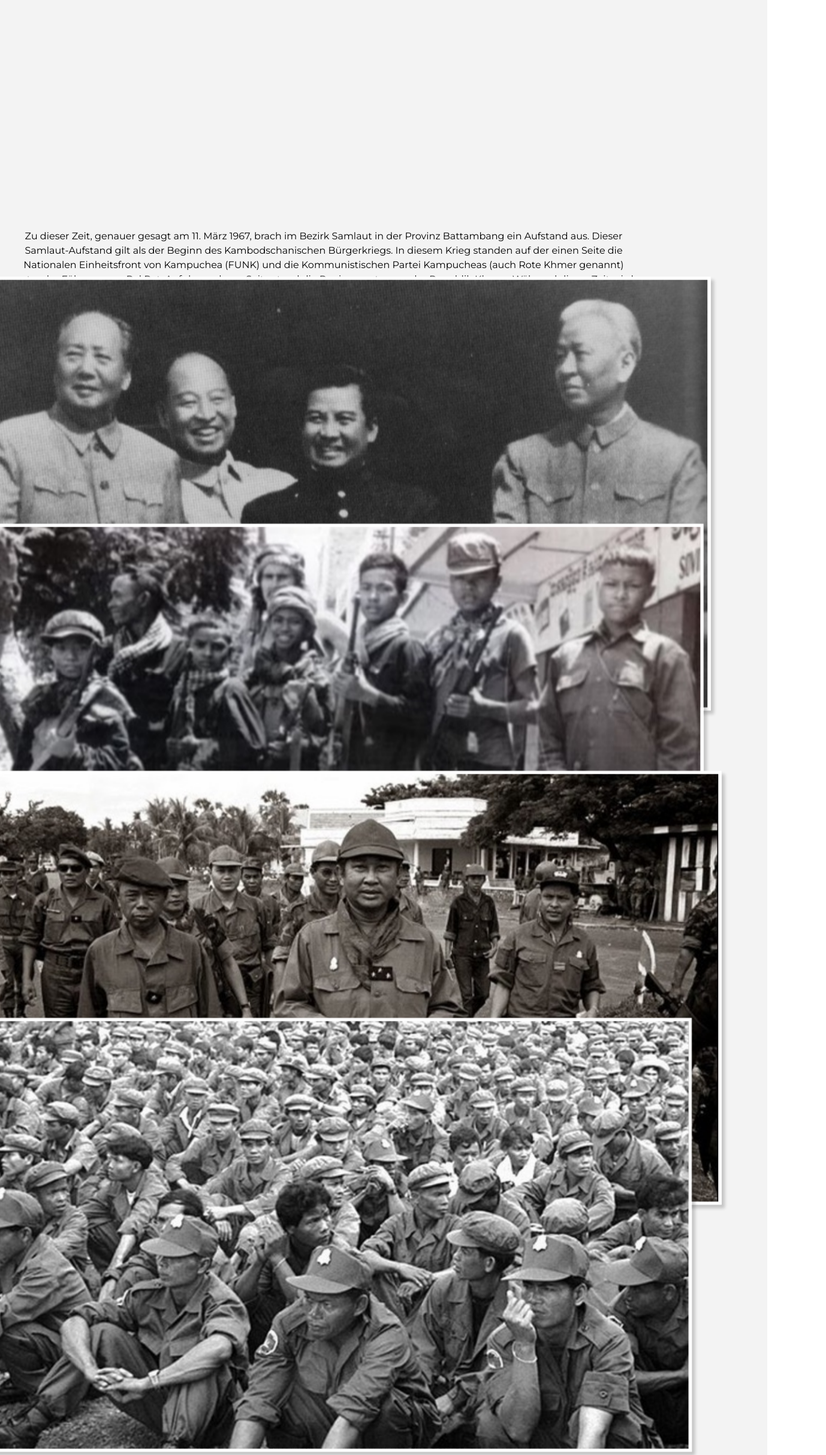
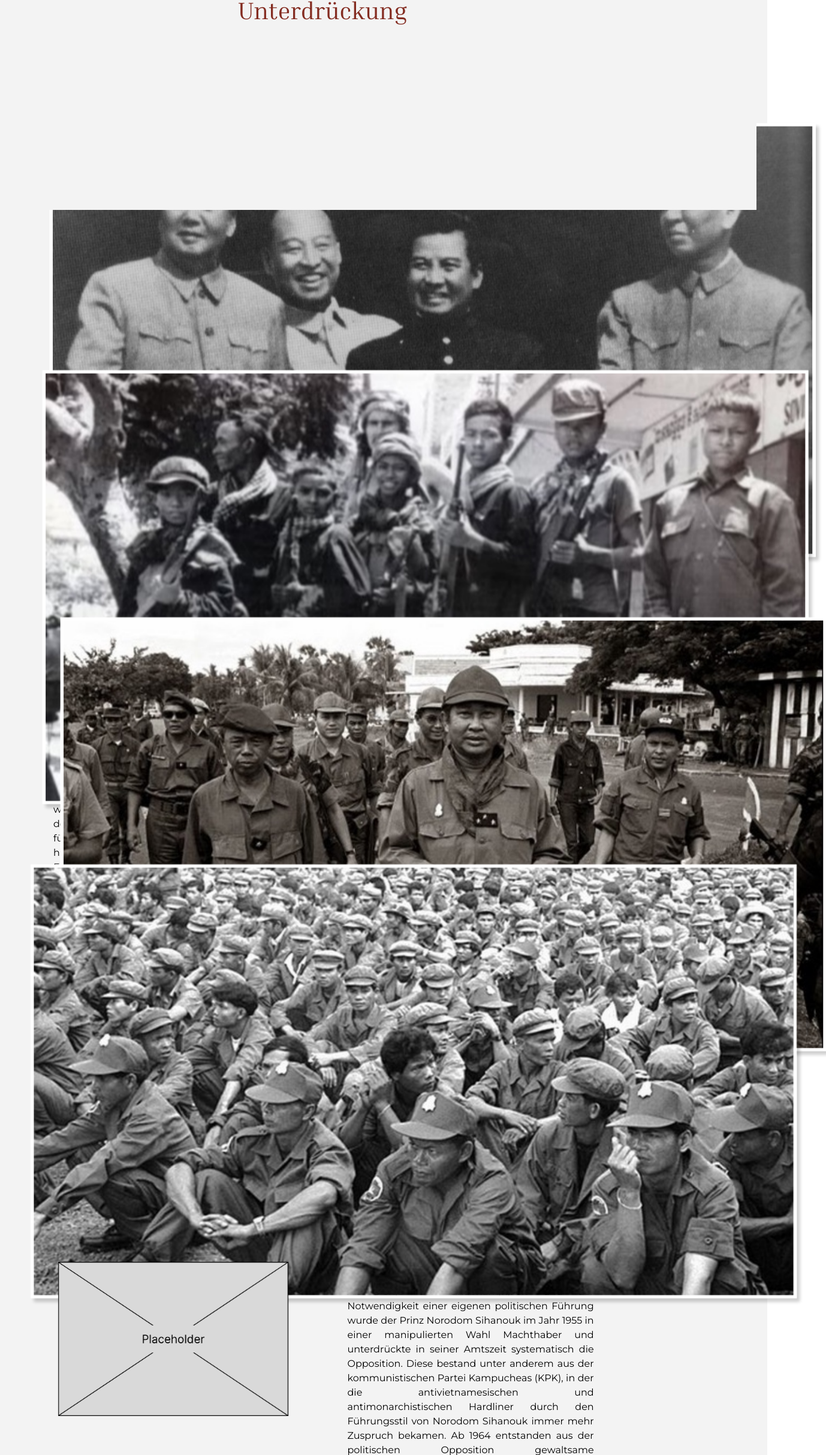
Before and after one commit to carlobeckmann2602/digital-storytelling-, a React (Vite) app: page / in a window 1280 px wide. Shown: the part 6424-8850 px from the top of the page at 60% size, 1378 px wide, since content can reach past the window. Built offline with nearby package versions, Linux system fonts and the light colour scheme.

Commit message:
refactor HistorcialBackground: Adapt texts

```diff
--- a/src/components/chapter/HistoricalBackground/HistoricalBackground.module.scss
+++ b/src/components/chapter/HistoricalBackground/HistoricalBackground.module.scss
@@ -6,6 +6,75 @@
 
 .section {
   display: flex;
-  align-items: center;
-  gap: 5%;
+  flex-direction: row;
+  justify-content: space-between;
+  gap: 10%;
+  padding: 0 7%;
+
+  &.leftAlign {
+    justify-content: flex-start;
+
+    // p {
+    //   width: 40%;
+    //   text-align: justify;
+    // }
+  }
+
+  &.rightAlign {
+    justify-content: flex-end;
+
+    p {
+      width: 40%;
+      text-align: justify;
+    }
+  }
+
+  .imgS {
+    width: 400px;
+  }
+
+  .imgM {
+    width: 500px;
+  }
 }
+
+.sectionColumn {
+  display: flex;
+  flex-direction: column;
+  justify-content: center;
+
+  .headerText {
+    justify-self: center;
+    font-family: 'InriaSerif-Bold';
+    font-size: 1.5em;
+    margin: 0;
+  }
+
+  .text {
+    text-align: justify;
+  }
+}
+
+.sectionColumn2 {
+  display: flex;
+  flex-direction: column;
+  justify-content: flex-start;
+
+  .headerText {
+    justify-self: center;
+    font-family: 'InriaSerif-Bold';
+    font-size: 1.5em;
+    margin: 0;
+  }
+
+  .text {
+    text-align: justify;
+  }
+}
+
+.highlight {
+  justify-self: center;
+  padding: 100px 300px;
+  font-family: 'InriaSerif-Bold';
+  font-size: 1.5em;
+}
--- a/src/components/chapter/HistoricalBackground/HistoricalBackground.tsx
+++ b/src/components/chapter/HistoricalBackground/HistoricalBackground.tsx
@@ -3,11 +3,14 @@ import classNames from 'classnames'
 import { Chapter, CHAPTERS } from '../../../helpers/constants'
 import useOnScreen from '../../../helpers/useOnScreenHook'
 import classes from './HistoricalBackground.module.scss'
+import * as language from './HistoricalBackground_lang'
 import TestImage from '@/assets/img/template-1.jpg'
+import PlaceholderImage from '@/assets/img/Placeholder.png'
 import khmerRouge from '@/assets/img/HistoricalBackground_Khmer-Rouge-Guerrilla-soldiers.jpg'
 import LonNol from '@/assets/img/HistoricalBackground_Lon-Nol-courtesy-of-mekong.jpg'
 import Mao from '@/assets/img/HistoricalBackground_Mao_Sihanouk.jpg'
 import StackingCards from '../../StackingCards/StackingCards'
+import { Parallax } from 'react-scroll-parallax'
 
 interface Props {
   setCurrentChapter: (chapter: Chapter) => void
@@ -37,35 +40,48 @@ const HistoricalBackground = (props: Props) => {
         </div>
       </div>
       <div className='chapter-body-wrapper'>
-        <p>
-          Zu dieser Zeit, genauer gesagt am 11. März 1967, brach im Bezirk Samlaut in der Provinz
-          Battambang ein Aufstand aus. Dieser Samlaut-Aufstand gilt als der Beginn des
-          Kambodschanischen Bürgerkriegs. In diesem Krieg standen auf der einen Seite die Nationalen
-          Einheitsfront von Kampuchea (FUNK) und die Kommunistischen Partei Kampucheas (auch Rote
-          Khmer genannt) unter der Führung von Pol Pot. Auf der anderen Seite stand die
-          Regierungstruppe der Republik Khmer. Während dieser Zeit wird der Prinz Norodom Sihanouk
-          durch den General Lon Nol gestürzt, welcher keiner Partei angehörig war. Während die
-          Städte durch Lon Nols Regierungskräfte kontrolliert wurden, wohin ländliche Gebiete unter
-          Kontrolle der roten Khmer standen.
-        </p>
+        <div className={classNames(classes.section)}>
+          <div
+            style={{ position: 'sticky', top: '500px' }}
+            className={classNames(classes.sectionColumn)}
+          >
+            <p className={classNames(classes.headerText)}>{language.H1_Unabhaengigkeit}</p>
+            <p className={classNames(classes.text)}> {language.T1_Unabhaengigkeit}</p>
+          </div>
           <StackingCards>
             <img src={Mao} alt='Testbild' />
             <img src={khmerRouge} alt='Testbild' />
             <img src={LonNol} alt='Testbild' />
             <img src={TestImage} alt='Testbild' />
           </StackingCards>
-        <div>
-          <p>
-            Von 1969 bis 1973 wurde Kambodscha von den Amerikanern bombardiert, um die Vorsorgewege
-            zu Vietnam zu zerstören. So wurde das Land mit in den Vietnam Krieg hineingezogen. Da
-            die landwirtschaftlichen Flächen zerstört wurden, wandten sich die Menschen auf dem Land
-            von der USA ab und den Roten Khmer zu, von denen sie Hilfe erwarteten. Auch wenn die
-            Amerikaner 1973 abzogen, nahm der Konflikt zwischen den kommunistischen Roten Khmer und
-            der von den Amerikanern unterstützten Regierung weiter zu. Währenddessen hatten manche
-            Kambodschaner jedoch den Eindruck, dass die Roten Khmer sich immer mehr fanatisierten,
-            da sie jedes Friedensangebot sofort ausschlugen und sich nicht im Geringsten um ihre
-            eigenen Verluste oder zivile Opfer der Kämpfe sorgten.
-          </p>
+        </div>
+
+        <div className={classNames(classes.section)}>
+          <Parallax speed={5}>
+            <img src={PlaceholderImage} className={classNames(classes.imgS)} alt='Testbild' />
+          </Parallax>
+          <div className={classNames(classes.sectionColumn)}>
+            <p className={classNames(classes.headerText)}>{language.H2_Prinz}</p>
+            <p className={classNames(classes.text)}> {language.T2_Prinz}</p>
+          </div>
+        </div>
+        <div className={classNames(classes.section)}>
+          <div className={classNames(classes.sectionColumn)}>
+            <p className={classNames(classes.headerText)}>{language.H3_Aufstand}</p>
+            <p className={classNames(classes.text)}> {language.T3_Aufstand}</p>
+          </div>
+          <Parallax speed={5}>
+            <img src={PlaceholderImage} className={classNames(classes.imgS)} alt='Testbild' />
+          </Parallax>
+        </div>
+        <div className={classNames(classes.section)}>
+          <Parallax speed={5}>
+            <img src={PlaceholderImage} className={classNames(classes.imgS)} alt='Testbild' />
+          </Parallax>
+          <div className={classNames(classes.sectionColumn)}>
+            <p className={classNames(classes.headerText)}>{language.H4_Vietnam}</p>
+            <p className={classNames(classes.text)}> {language.T4_Vietnam}</p>
+          </div>
         </div>
       </div>
       <div ref={bottomRef}></div>
--- a/src/components/chapter/HistoricalBackground/HistoricalBackground_lang.ts
+++ b/src/components/chapter/HistoricalBackground/HistoricalBackground_lang.ts
@@ -1 +1,16 @@
-export const HEADLINE = 'Beispiel Headline' // TODO: Replace with real language keys
+/* eslint-disable camelcase */
+export const H1_Unabhaengigkeit = 'Unabhängigkeit & Armut'
+export const T1_Unabhaengigkeit =
+  'Kambodscha galt lange als wichtige Kolonie Frankreichs und erreichte erst im Jahr 1954 die nationale Unabhängigkeit im Rahmen der Indochinakonferenz. Das Land war zu diesem Zeitpunkt von Unruhen und großer Unzufriedenheit in der Bevölkerung geprägt. So hatten zuvor eine Vielzahl von Bauern aus dem Nachbarland Vietnam von der französischen Kolonialverwaltung Grundstücke in Kambodscha als Entschädigung für zuvor beschlagnahmte Gebiete erhalten. Mit der Unabhängigkeit Kambodschas waren diese Bauern aufgrund neuer Kriterien zur Staatsangehörigkeit plötzlich enteignet, was zu Unmut bei den Betroffenen führte. Darüber hinaus fiel der neuen Führung die Zusammenführung und Integration der diversen Bevölkerungsgruppen und Kulturkreise in Kambodscha schwer. Dazu war ein großer Teil der Bürger, insbesondere auf dem Land, von großer Armut betroffen; der Anteil der Landbevölkerung ohne Grundbesitz stieg von 4 % im Jahr 1950 auf 20 % im Jahr 1970.'
+
+export const H2_Prinz = 'Prinz Norodom Sihanouk & die Opposition'
+export const T2_Prinz =
+  'Als Folge der Unabhängigkeit und der Notwendigkeit einer eigenen politischen Führung wurde der Prinz Norodom Sihanouk im Jahr 1955 in einer manipulierten Wahl Machthaber und unterdrückte in seiner Amtszeit systematisch die Opposition. Diese bestand unter anderem aus der kommunistischen Partei Kampucheas (KPK), in der die antivietnamesischen und antimonarchistischen Hardliner durch den Führungsstil von Norodom Sihanouk immer mehr Zuspruch bekamen. Ab 1964 entstanden aus der politischen Opposition gewaltsame Guerillabewegungen, die sich gegen das Regime vom herrschenden Norodom Sihanouk richteten.'
+
+export const H3_Aufstand = 'Der Samlaut-Aufstand'
+export const T3_Aufstand =
+  'Am 11. März 1967 brach im Bezirk Samlaut in der Provinz Battambang ein gewaltsamer Aufstand aus. Der sogenannte Samlaut-Aufstand gilt als der Beginn des kambodschanischen Bürgerkriegs. In diesem Krieg standen auf der einen Seite die Regierungstruppen der Republik Khmer unter dem herrschenden Norodom Sihanouk. Auf der anderen Seite standen die Nationale Einheitsfront von Kampuchea (FUNK) und die KPK unter der Führung von Pol Pot. Diese wurden von Norodom Sihanouk verallgemeinert auch als “Rote Khmer” bezeichnet, später sind damit ausschließlich die Pol Pot zugehörigen Mitglieder der KPK gemeint. Am 1. März 1970 wurde Norodom Sihanouk schließlich durch den General Lon Nol gestürzt, welcher selbst keiner Partei angehörig war. Während die Städte durch Lon Nols Regierungskräfte kontrolliert wurden, standen ländliche Gebiete unter Kontrolle der Roten Khmer.'
+
+export const H4_Vietnam = 'Der Einfluss des Vietnamkriegs'
+export const T4_Vietnam =
+  'Parallel zu den Geschehnissen in Kambodscha wurde von etwa 1955 bis 1975 der Vietnamkrieg geführt. Im Zuge dessen wurde von 1969 bis 1973 auch Kambodscha von den USA bombardiert, um die Versorgungswege nach Vietnam zu zerstören. So wurde das Land mit in den Vietnamkrieg hineingezogen. Trotz des Bombardements kambodschanischer Landstriche galt Lon Nol als Verbündeter der USA und wurde von diesen wirtschaftlich und militärisch unterstützt. Da vor allem landwirtschaftliche Flächen zerstört wurden, wandten sich die Menschen auf dem Land von den USA ab und den Roten Khmer zu. Auch wenn die amerikanischen Kräfte im Jahr 1973 abzogen, nahm der Konflikt zwischen den kommunistischen Roten Khmer und der von den USA unterstützten Regierung weiter zu. Währenddessen hatten manche Kambodschaner jedoch bereits den Eindruck, dass die Roten Khmer sich immer mehr fanatisierten, da sie jedes Friedensangebot sofort ablehnten und sich nicht im Geringsten um ihre eigenen Verluste oder zivile Opfer der Kämpfe sorgten.'
--- a/src/helpers/constants.ts
+++ b/src/helpers/constants.ts
@@ -20,7 +20,12 @@ export const CHAPTERS = new Map([
   ],
   [
     'HISTORICAL_BACKGROUND',
-    { time: '1967 - 1973', title: 'Historische Umstände', person: 'none', place: 'Beispielort3' },
+    {
+      time: '1967 - 1973',
+      title: 'Kambodscha: Zwischen Unabhängigkeit & Unterdrückung',
+      person: 'none',
+      place: 'Beispielort3',
+    },
   ],
   [
     'PRE_INVASION_B',
```
Lines whose indentation alone changed are shown as unchanged.
